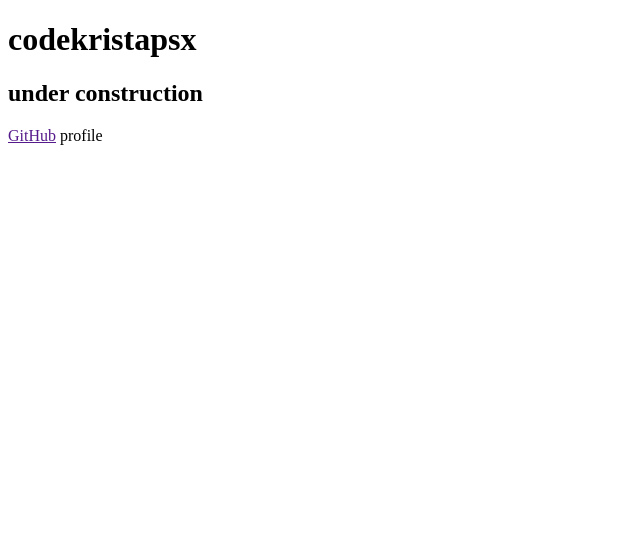
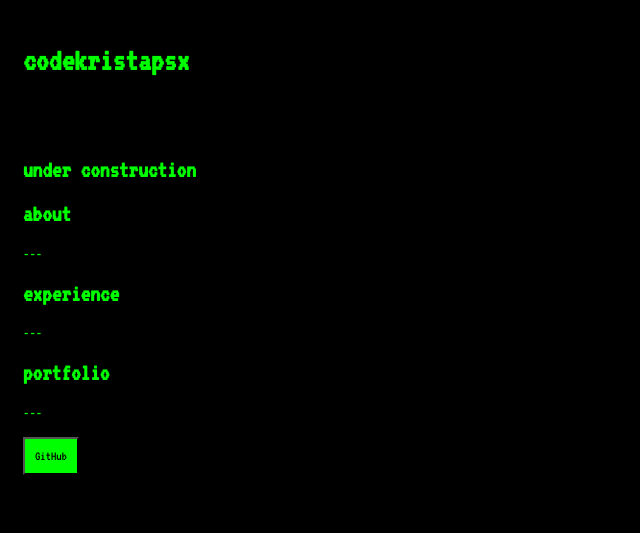
Before and after one commit to codekristapsx/codekristapsx.github.io, a plain HTML site: page index.html in a window 1280 px wide. Shown: the whole page, without its empty margins (0-640 px from the left). Drawn offline with Linux system fonts and the light colour scheme.

Commit message:
Added code

```diff
--- a/app.js
+++ b/app.js
@@ -0,0 +1,7 @@
+// Green button to GitHub
+
+const button = document.querySelector('.green_button');
+
+button.addEventListener('click', function() {
+    window.open('https://github.com/codekristapsx', '_blank');
+})
--- a/index.html
+++ b/index.html
@@ -10,18 +10,30 @@
 
 <body>
 
+<div class="container">
     <div class="header">
         <h1>codekristapsx</h1>
-    <h2>under construction</h2>
     </div>
 
     <div class="main">
-    <div class="about"></div>
-    <div class="experience"></div>
-    <div class="portfolio"></div>
-    <a href="">GitHub</a> profile
+        <h2>under construction</h2>
+        <div class="about">
+            <h2>about</h2>
+            <p>---</p>
+        </div>
+        <div class="experience">
+            <h2>experience</h2>
+            <p>---</p>
+        </div>
+        <div class="portfolio">
+            <h2>portfolio</h2>
+            <p>---</p>
+        </div>
+        <button class="green_button">GitHub</button>
     </div>
 
+    <div class="footer"></div>
+</div>
 
 <script src="app.js"></script>
 </body>
--- a/style.css
+++ b/style.css
@@ -0,0 +1,30 @@
+@import url('https://fonts.googleapis.com/css2?family=IBM+Plex+Mono:ital,wght@0,100;0,200;0,300;0,400;0,500;0,600;0,700;1,100;1,200;1,300;1,400;1,500;1,600;1,700&family=Noto+Sans:ital,wght@0,100..900;1,100..900&family=VT323&display=swap');
+
+body {
+    font-family: "VT323", monospace;
+    font-weight: 400;
+    font-style: normal;
+    background-color: black;
+    color: lime;
+    display: flex;
+}
+
+.header {
+    padding: 15px;
+    margin-bottom: 10px;
+}
+
+.main {
+    padding: 15px;
+    margin-bottom: 10px;
+}
+
+.footer {
+    padding: 15px;
+}
+
+.green_button {
+    background-color: lime;
+    font-family: "VT323", monospace;
+    padding: 10px;
+}
```
Lines whose indentation alone changed are shown as unchanged.
